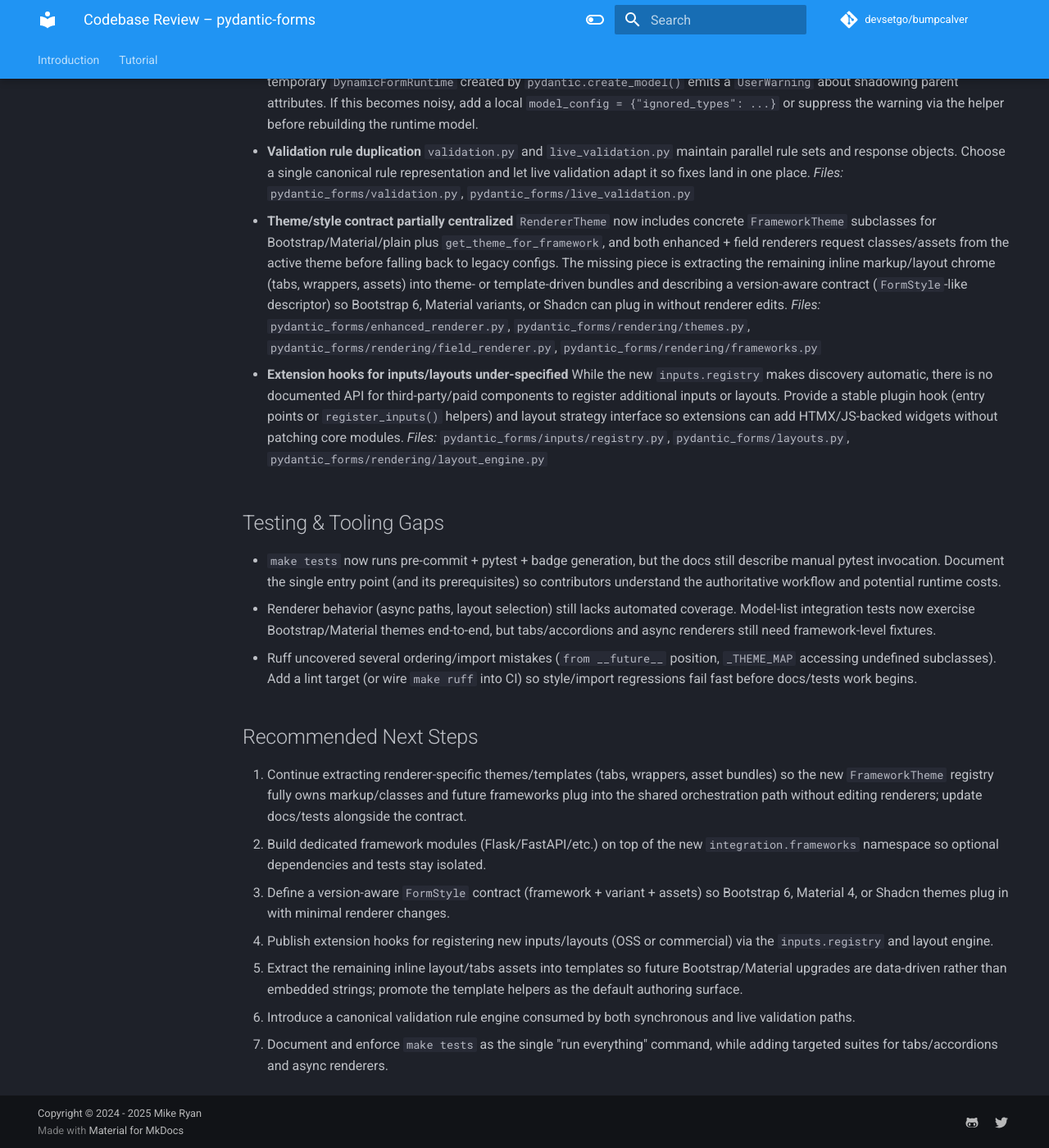
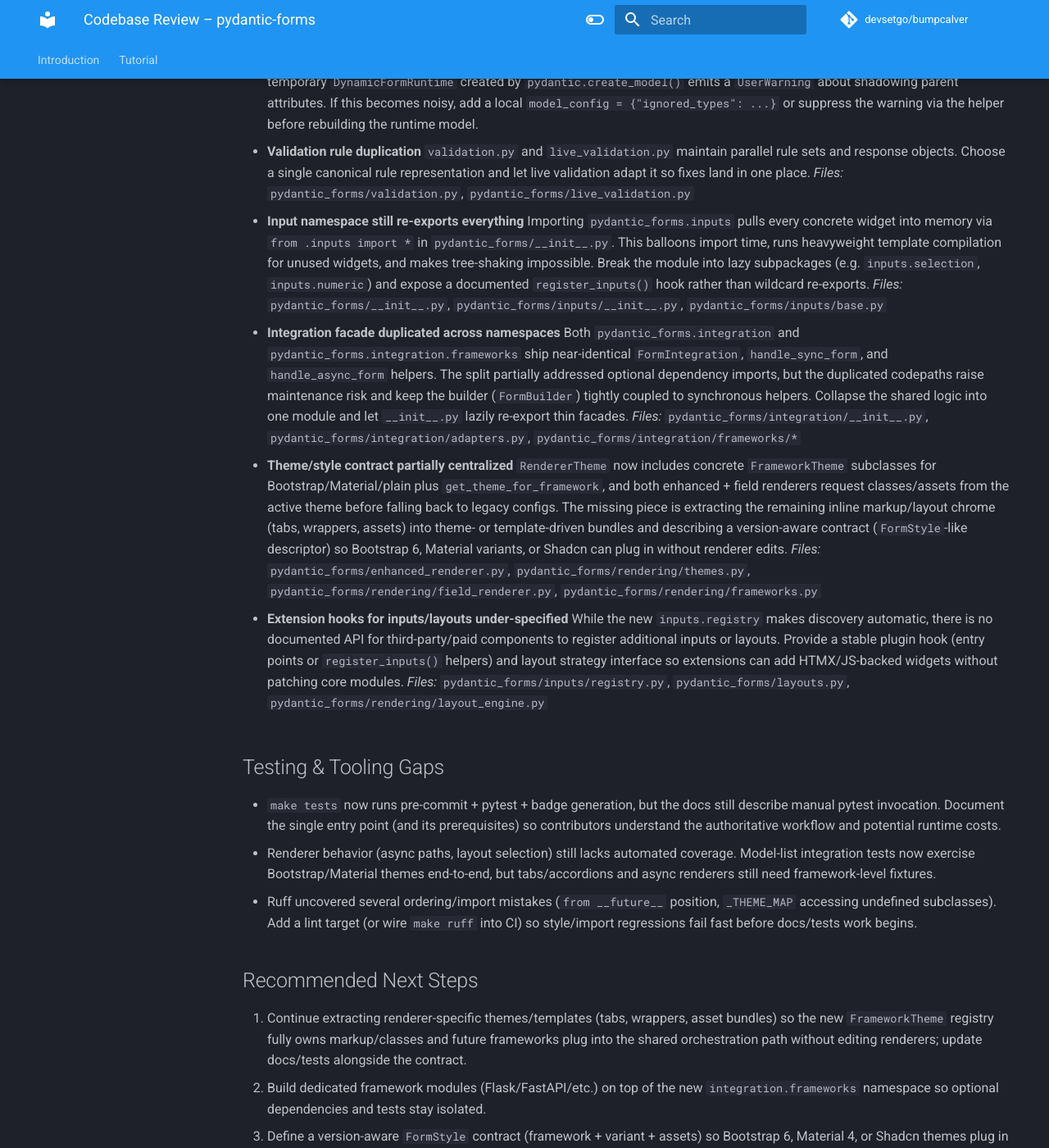
Before and after one commit to devsetgo/pydantic-schemaforms, an MkDocs documentation site: the page built from docs/review.md, in a window 1280 px wide and 1400 px high, scrolled down 1808 px. Shown: the whole window at 82% size. Built offline with MkDocs 1.6.1 and Material for MkDocs 9.7.7, drawn with Linux system fonts in a browser that asks for light colours; comment, search, counter and statistics services are not loaded; the version menu is left out; some of the changed text lies outside the part shown.

Commit message:
Updates
Added two new findings to review.md: one covering the heavy wildcard exports in pydantic_forms.inputs, and another flagging duplicated integration facades across pydantic_forms.integration and integration.frameworks. Also expanded the “Recommended Next Steps” list so breaking up the input namespace, consolidating integration helpers, template extraction, validation unification, and test documentation are clearly ordered. Let me know if you want follow-up actions on any of those refactors.

```diff
--- a/docs/review.md
+++ b/docs/review.md
@@ -43,6 +43,14 @@
   `validation.py` and `live_validation.py` maintain parallel rule sets and response objects. Choose a single canonical rule representation and let live validation adapt it so fixes land in one place.
   _Files:_ `pydantic_forms/validation.py`, `pydantic_forms/live_validation.py`
 
+- **Input namespace still re-exports everything**
+  Importing `pydantic_forms.inputs` pulls every concrete widget into memory via `from .inputs import *` in `pydantic_forms/__init__.py`. This balloons import time, runs heavyweight template compilation for unused widgets, and makes tree-shaking impossible. Break the module into lazy subpackages (e.g. `inputs.selection`, `inputs.numeric`) and expose a documented `register_inputs()` hook rather than wildcard re-exports.
+  _Files:_ `pydantic_forms/__init__.py`, `pydantic_forms/inputs/__init__.py`, `pydantic_forms/inputs/base.py`
+
+- **Integration facade duplicated across namespaces**
+  Both `pydantic_forms.integration` and `pydantic_forms.integration.frameworks` ship near-identical `FormIntegration`, `handle_sync_form`, and `handle_async_form` helpers. The split partially addressed optional dependency imports, but the duplicated codepaths raise maintenance risk and keep the builder (`FormBuilder`) tightly coupled to synchronous helpers. Collapse the shared logic into one module and let `__init__.py` lazily re-export thin facades.
+  _Files:_ `pydantic_forms/integration/__init__.py`, `pydantic_forms/integration/adapters.py`, `pydantic_forms/integration/frameworks/*`
+
 - **Theme/style contract partially centralized**
   `RendererTheme` now includes concrete `FrameworkTheme` subclasses for Bootstrap/Material/plain plus `get_theme_for_framework`, and both enhanced + field renderers request classes/assets from the active theme before falling back to legacy configs. The missing piece is extracting the remaining inline markup/layout chrome (tabs, wrappers, assets) into theme- or template-driven bundles and describing a version-aware contract (`FormStyle`-like descriptor) so Bootstrap 6, Material variants, or Shadcn can plug in without renderer edits.
   _Files:_ `pydantic_forms/enhanced_renderer.py`, `pydantic_forms/rendering/themes.py`, `pydantic_forms/rendering/field_renderer.py`, `pydantic_forms/rendering/frameworks.py`
@@ -63,6 +71,8 @@
 2. Build dedicated framework modules (Flask/FastAPI/etc.) on top of the new `integration.frameworks` namespace so optional dependencies and tests stay isolated.
 3. Define a version-aware `FormStyle` contract (framework + variant + assets) so Bootstrap 6, Material 4, or Shadcn themes plug in with minimal renderer changes.
 4. Publish extension hooks for registering new inputs/layouts (OSS or commercial) via the `inputs.registry` and layout engine.
-5. Extract the remaining inline layout/tabs assets into templates so future Bootstrap/Material upgrades are data-driven rather than embedded strings; promote the template helpers as the default authoring surface.
-6. Introduce a canonical validation rule engine consumed by both synchronous and live validation paths.
-7. Document and enforce `make tests` as the single "run everything" command, while adding targeted suites for tabs/accordions and async renderers.
+5. Break the `pydantic_forms.inputs` wildcard export into lazy modules, document a plugin hook, and teach `EnhancedFormRenderer` to import components on demand so custom inputs do not require monkeypatching.
+6. Trim the duplicated integration facades by moving sync/async helpers into a single module, exposing lazy imports from `pydantic_forms.integration`, and adding framework-specific entry points (`integration.fastapi`, `integration.flask`).
+7. Extract the remaining inline layout/tabs assets into templates so future Bootstrap/Material upgrades are data-driven rather than embedded strings; promote the template helpers as the default authoring surface.
+8. Introduce a canonical validation rule engine consumed by both synchronous and live validation paths.
+9. Document and enforce `make tests` as the single "run everything" command, while adding targeted suites for tabs/accordions and async renderers.
```
Also changed, not shown: report.xml (+1 -1 lines).
